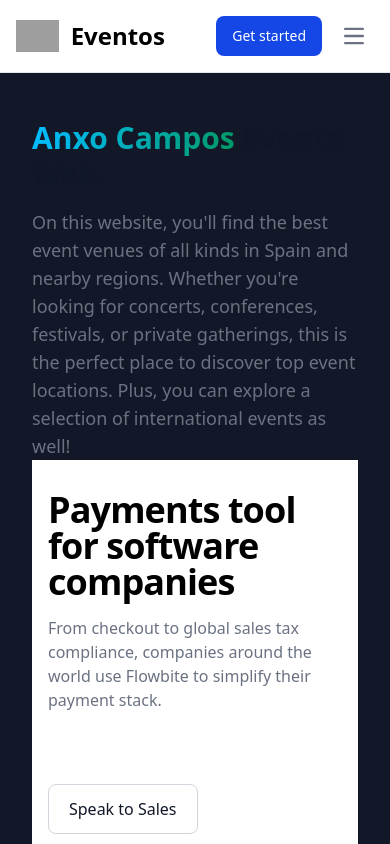
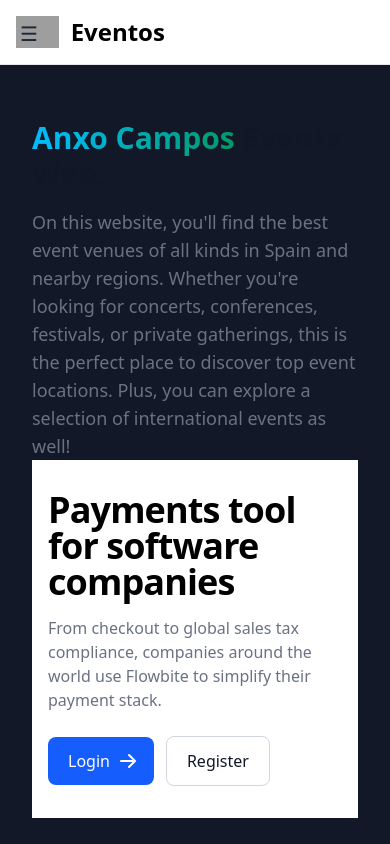
Before and after one commit to Anxo55/agendaEventosFrontend, a React (Vite) app: page / in a window 390 px wide. Shown: the top 844 px of the page. Built offline with nearby package versions, Linux system fonts and the light colour scheme; grey boxes are pictures that could not be loaded.

Commit message:
sidebar-navbar

```diff
--- a/package.json
+++ b/package.json
@@ -11,6 +11,7 @@
   },
   "dependencies": {
     "@tailwindcss/vite": "^4.0.0",
+    "motion": "^12.0.6",
     "react": "^18.3.1",
     "react-dom": "^18.3.1",
     "react-router-dom": "^7.1.3",
--- a/src/App.tsx
+++ b/src/App.tsx
@@ -7,11 +7,23 @@
 import UsersProfile from "./pages/UsersProfile";
 import NavBar from "./components/NavBar";
 import Footer from "./components/Footer";
+import SideBar from "./components/SideBar";
+import { useState } from "react";
 
 function App() {
+  const [sidebarOpen, setSidebarOpen] = useState(false);
+
   return (
     <BrowserRouter>
-      <div className="flex flex-col min-h-screen">
+      {/* Sidebar */}
+      <SideBar setSidebarOpen={setSidebarOpen} />
+
+      {/* Contenedor Principal */}
+      <div
+        className={`flex flex-col min-h-screen transition-all duration-300 ${
+          sidebarOpen ? "pl-64" : "pl-0"
+        }`}
+      >
         <NavBar />
         <div className="flex-grow container mx-auto px-8 py-30">
           <Routes>
--- a/src/components/NavBar.tsx
+++ b/src/components/NavBar.tsx
@@ -18,38 +18,6 @@
             Eventos
           </span>
         </Link>
-        <div className="flex md:order-2 space-x-3 md:space-x-0 rtl:space-x-reverse">
-          <button
-            type="button"
-            className="text-white bg-blue-700 hover:bg-blue-800 focus:ring-4 focus:outline-none focus:ring-blue-300 font-medium rounded-lg text-sm px-4 py-2 text-center dark:bg-blue-600 dark:hover:bg-blue-700 dark:focus:ring-blue-800"
-          >
-            Get started
-          </button>
-          <button
-            data-collapse-toggle="navbar-sticky"
-            type="button"
-            className="inline-flex items-center p-2 w-10 h-10 justify-center text-sm text-gray-500 rounded-lg md:hidden hover:bg-gray-100 focus:outline-none focus:ring-2 focus:ring-gray-200 dark:text-gray-400 dark:hover:bg-gray-700 dark:focus:ring-gray-600"
-            aria-controls="navbar-sticky"
-            aria-expanded="false"
-          >
-            <span className="sr-only">Open main menu</span>
-            <svg
-              className="w-5 h-5"
-              aria-hidden="true"
-              xmlns="http://www.w3.org/2000/svg"
-              fill="none"
-              viewBox="0 0 17 14"
-            >
-              <path
-                stroke="currentColor"
-                strokeLinecap="round"
-                strokeLinejoin="round"
-                strokeWidth="2"
-                d="M1 1h15M1 7h15M1 13h15"
-              />
-            </svg>
-          </button>
-        </div>
         <div
           className="items-center justify-between hidden w-full md:flex md:w-auto md:order-1"
           id="navbar-sticky"
@@ -95,6 +63,11 @@
               >
                 Users Profile
               </Link>
+
+            </li>
+
+            <li>
+
             </li>
           </ul>
         </div>
--- /dev/null
+++ b/src/components/SideBar.tsx
@@ -0,0 +1,41 @@
+import React, { useState } from "react";
+
+export default function SideBar({ setSidebarOpen }: { setSidebarOpen: (isOpen: boolean) => void }) {
+  const [isOpen, setIsOpen] = useState(false);
+
+  const toggleSidebar = () => {
+    setIsOpen(!isOpen);
+    setSidebarOpen(!isOpen); // Comunicar el estado a App.tsx
+  };
+
+  return (
+    <>
+      {/* Botón de apertura */}
+      <button
+        className="fixed top-5 left-5 z-50 text-gray-800 dark:text-white text-xl focus:outline-none"
+        onClick={toggleSidebar}
+      >
+        ☰
+      </button>
+
+      {/* Sidebar */}
+      <div
+        className={`fixed top-0 left-0 h-screen w-64 bg-gray-800 p-4 transition-transform ${
+          isOpen ? "translate-x-0" : "-translate-x-full"
+        }`}
+      >
+        <button className="text-white mb-4 text-xl" onClick={toggleSidebar}>
+          ✖
+        </button>
+
+        <ul className="text-white space-y-4 text-lg pt-5">
+          <li><a href="/" className="block hover:text-gray-300">🏠 Home</a></li>
+          <li><a href="/login" className="block hover:text-gray-300">🔑 Login</a></li>
+          <li><a href="/register" className="block hover:text-gray-300">📝 Register</a></li>
+          <li><a href="/profile" className="block hover:text-gray-300">👤 Profile</a></li>
+          <li><a href="/usersProfile" className="block hover:text-gray-300">👥 Users Profile</a></li>
+        </ul>
+      </div>
+    </>
+  );
+}
--- a/src/pages/Home.tsx
+++ b/src/pages/Home.tsx
@@ -1,4 +1,7 @@
 import React from "react";
+import { Link } from "react-router-dom";
+
+
 
 export default function Home() {
   return (
@@ -26,11 +29,11 @@
               From checkout to global sales tax compliance, companies around the
               world use Flowbite to simplify their payment stack.
             </p>
-            <a
-              href="#"
-              className="inline-flex items-center justify-center px-5 py-3 mr-3 text-base font-medium text-center text-white rounded-lg bg-primary-700 hover:bg-primary-800 focus:ring-4 focus:ring-primary-300 dark:focus:ring-primary-900"
+            <Link
+              to="/login"
+              className="bg-blue-600 hover:bg-blue-700 inline-flex items-center justify-center px-5 py-3 mr-3 text-base font-medium text-center text-white rounded-lg bg-primary-700 hover:bg-primary-800 focus:ring-4 focus:ring-primary-300 dark:focus:ring-primary-900"
             >
-              Get started
+              Login
               <svg
                 className="w-5 h-5 ml-2 -mr-1"
                 fill="currentColor"
@@ -43,13 +46,12 @@
                   clip-rule="evenodd"
                 ></path>
               </svg>
-            </a>
-            <a
-              href="#"
+            </Link>
+            <Link to="/register"
               className="inline-flex items-center justify-center px-5 py-3 text-base font-medium text-center text-gray-900 border border-gray-300 rounded-lg hover:bg-gray-100 focus:ring-4 focus:ring-gray-100 dark:text-white dark:border-gray-700 dark:hover:bg-gray-700 dark:focus:ring-gray-800"
             >
-              Speak to Sales
-            </a>
+              Register
+            </Link>
           </div>
           <div className="hidden lg:mt-0 lg:col-span-5 lg:flex">
             <img
```
Also changed, not shown: 1 other file (tests, documents, lock files or other folders).
